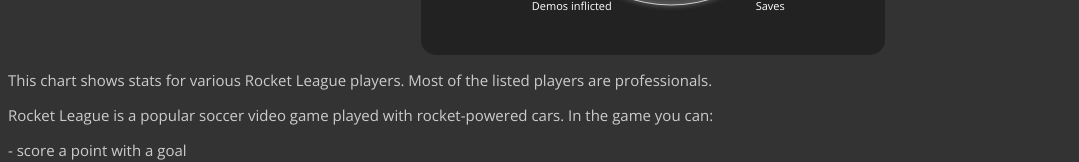
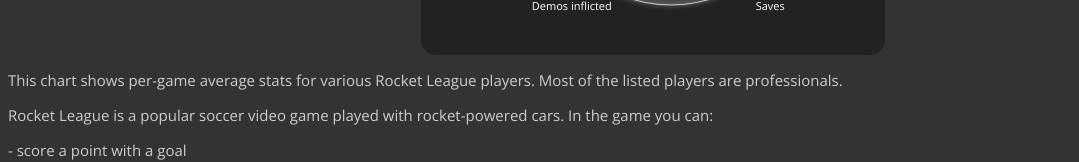
Before and after one commit to tealshift/tealshift.github.io, a plain HTML site: page RadarChart/RadarChart.html in a window 1280 px wide. Shown: the part 353-515 px from the top of the page, without its empty margins (0-1079 px from the left). Drawn offline with nearby package versions, Linux system fonts and the light colour scheme.

Commit message:
Updated descr.

```diff
--- a/RadarChart/RadarChart.html
+++ b/RadarChart/RadarChart.html
@@ -27,7 +27,7 @@
         </div>
 	</div>
 	<div style="text-align: left; font-size: 15px">
-		<p>This chart shows stats for various Rocket League players. Most of the listed players are professionals.</p>
+		<p>This chart shows per-game average stats for various Rocket League players. Most of the listed players are professionals.</p>
 		<p>Rocket League is a popular soccer video game played with rocket-powered cars. In the game you can:</p>
 		<p>- score a point with a goal</p>
 		<p>- get an assist by passing to a teammate who then scores a goal</p>
```
